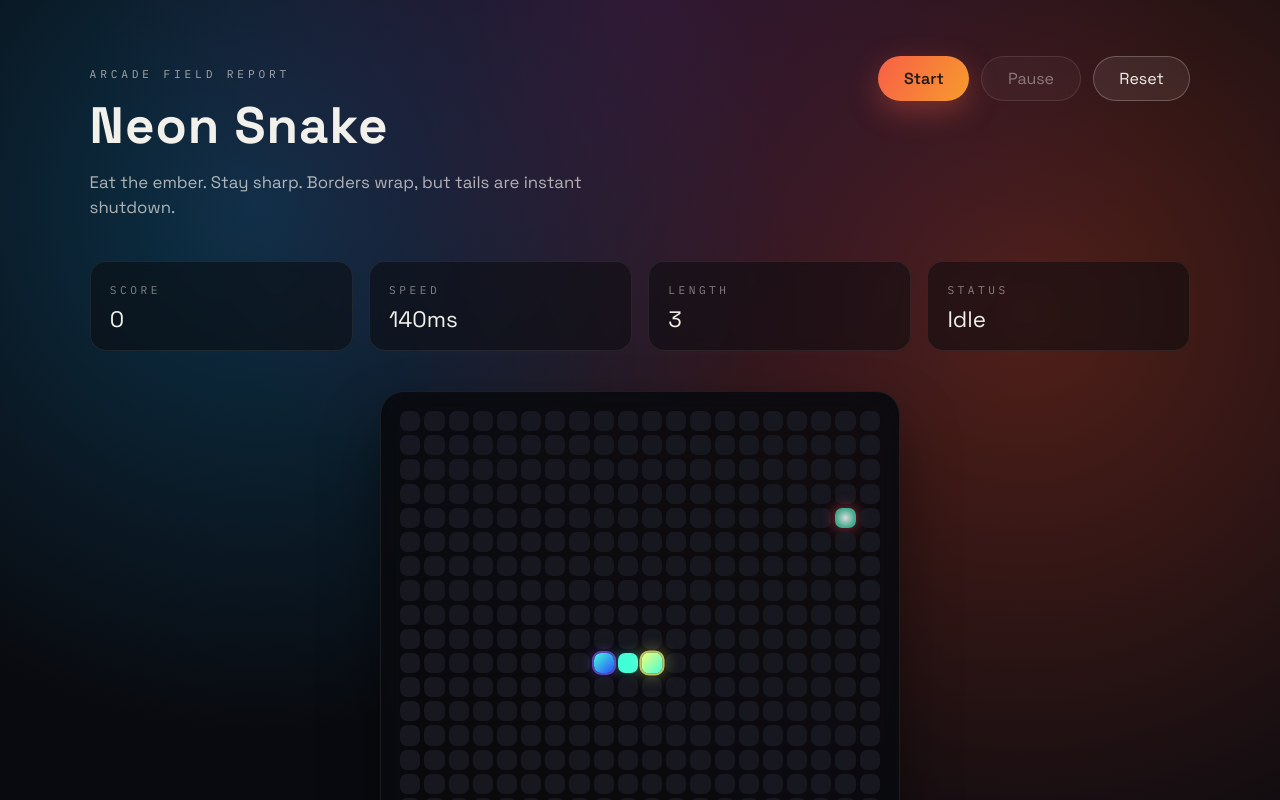
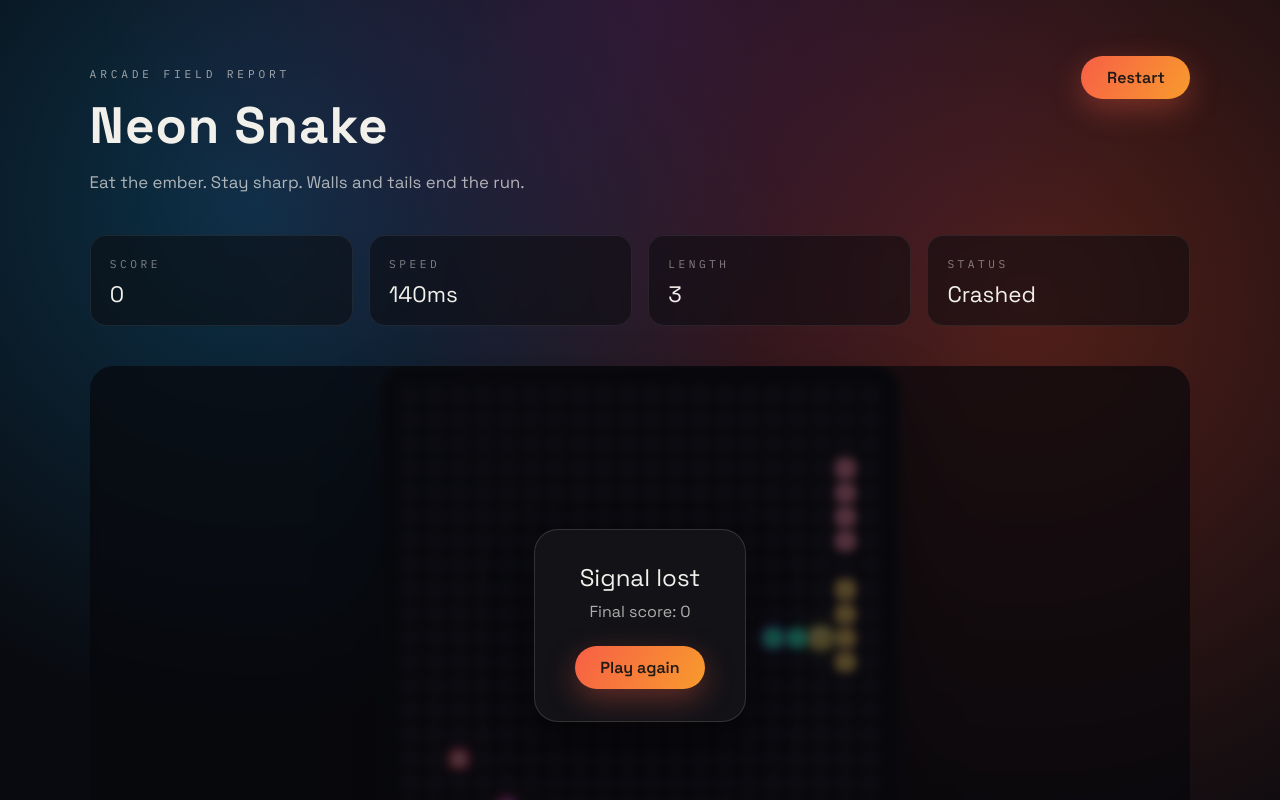
Before and after one commit to ondrejmichejda/ng-snake, an Angular app: page / in a window 1280 px wide. Shown: the top 800 px of the page. Built offline with nearby package versions, Linux system fonts and the light colour scheme.

Commit message:
feat: add npc snakes and remove wraparound

```diff
--- a/src/app/app.component.css
+++ b/src/app/app.component.css
@@ -147,15 +147,20 @@ button:disabled {
   box-shadow: 0 0 12px rgba(78, 247, 255, 0.35);
 }
 
+.cell.npc {
+  background: var(--npc-color, #ff8fab);
+  box-shadow: 0 0 12px rgba(255, 143, 171, 0.35);
+}
+
 .cell.head {
-  background: linear-gradient(135deg, #f6ff7a, var(--snake-color, #f3c84b));
+  background: linear-gradient(135deg, #fff2a8, #f3c84b);
   transform: scale(1.05);
   box-shadow: 0 0 16px rgba(246, 255, 122, 0.55);
   outline: 2px solid rgba(246, 255, 122, 0.7);
 }
 
 .cell.tail {
-  background: linear-gradient(135deg, var(--snake-color, #7b5cff), #2b4bff);
+  background: var(--snake-color, #2bc1ff);
   box-shadow: 0 0 14px rgba(123, 92, 255, 0.55);
   outline: 2px solid rgba(123, 92, 255, 0.65);
 }
--- a/src/app/app.component.html
+++ b/src/app/app.component.html
@@ -3,18 +3,10 @@
     <div>
       <p class="eyebrow">Arcade field report</p>
       <h1>Neon Snake</h1>
-      <p class="subtitle">
-        Eat the ember. Stay sharp. Borders wrap, but tails are instant shutdown.
-      </p>
+      <p class="subtitle">Eat the ember. Stay sharp. Walls and tails end the run.</p>
     </div>
     <div class="cta">
-      <button class="primary" type="button" (click)="startGame()" [disabled]="running">
-        {{ gameOver ? 'Restart' : 'Start' }}
-      </button>
-      <button class="ghost" type="button" (click)="pauseGame()" [disabled]="!running">
-        Pause
-      </button>
-      <button class="ghost" type="button" (click)="resetGame()">Reset</button>
+      <button class="primary" type="button" (click)="resetGame()">Restart</button>
     </div>
   </header>
 
@@ -45,8 +37,10 @@
           [class.snake]="isSnake(cell)"
           [class.head]="isHead(cell)"
           [class.tail]="isTail(cell)"
+          [class.npc]="isNpc(cell)"
           [class.food]="isFood(cell)"
           [style.--snake-color]="getSnakeColor(cell)"
+          [style.--npc-color]="getNpcColor(cell)"
           [style.--food-color]="getFoodColor(cell)"
         ></div>
       }
@@ -56,12 +50,12 @@
       <div class="panel">
         <p class="panel-title">Signal lost</p>
         <p class="panel-score">Final score: {{ score }}</p>
-        <button class="primary" type="button" (click)="startGame()">Play again</button>
+        <button class="primary" type="button" (click)="resetGame()">Play again</button>
       </div>
     </div>
   </div>
 
   <footer class="footer">
-    <div>Arrow keys or WASD to steer. Space/Enter to start or pause. Borders wrap.</div>
+    <div>Arrow keys or WASD to steer. Game starts automatically. Walls end the run.</div>
   </footer>
 </div>
--- a/src/app/app.component.ts
+++ b/src/app/app.component.ts
@@ -12,6 +12,12 @@ type Direction = { x: number; y: number };
 type Position = { x: number; y: number };
 type SnakeSegment = Position & { color: string };
 type Food = Position & { color: string };
+type NpcSnake = {
+  id: string;
+  segments: SnakeSegment[];
+  direction: Direction;
+  color: string;
+};
 
 @Component({
   selector: 'app-root',
@@ -28,6 +34,9 @@ export class AppComponent implements OnInit, OnDestroy {
   snake: SnakeSegment[] = [];
   snakeSet = new Set<string>();
   snakeColors = new Map<string, string>();
+  npcSnakes: NpcSnake[] = [];
+  npcSet = new Set<string>();
+  npcColors = new Map<string, string>();
   foods: Food[] = [];
   foodSet = new Set<string>();
   foodColors = new Map<string, string>();
@@ -41,15 +50,16 @@ export class AppComponent implements OnInit, OnDestroy {
   speedMs = 140;
   private readonly minSpeedMs = 60;
   private readonly speedStepMs = 5;
-  private readonly maxFoods = 3;
-  private readonly initialSnakeColor = '#41ffd9';
+  private readonly maxFoods = 5;
+  private readonly npcCount = 2;
+  private readonly initialSnakeColor = '#33ffd1';
   private readonly foodPalette = [
     '#ff4d6d',
     '#f9c74f',
-    '#4cc9f0',
     '#f8961e',
     '#b5179e',
-    '#43aa8b'
+    '#ff8fab',
+    '#4cc9f0'
   ];
 
   private timerId: number | undefined;
@@ -61,34 +71,6 @@ export class AppComponent implements OnInit, OnDestroy {
 
   ngOnDestroy(): void {
     this.stopLoop();
-  }
-
-  startGame(): void {
-    if (this.running) {
-      return;
-    }
-
-    if (this.gameOver) {
-      this.resetGame();
-    }
-
-    this.running = true;
-    this.startLoop();
-    this.scrollBoardIntoView();
-  }
-
-  pauseGame(): void {
-    this.running = false;
-    this.stopLoop();
-  }
-
-  toggleGame(): void {
-    if (this.running) {
-      this.pauseGame();
-      return;
-    }
-
-    this.startGame();
   }
 
   resetGame(): void {
@@ -104,24 +86,24 @@ export class AppComponent implements OnInit, OnDestroy {
     this.snakeColors = new Map(
       this.snake.map((segment) => [this.posKey(segment), segment.color])
     );
+    this.npcSet = new Set<string>();
+    this.npcColors = new Map<string, string>();
+    this.npcSnakes = this.createNpcSnakes();
+    this.rebuildNpcSets();
     this.direction = { x: 1, y: 0 };
     this.requestedDirection = { x: 1, y: 0 };
     this.score = 0;
     this.speedMs = 140;
     this.gameOver = false;
     this.placeFoods();
-    this.running = false;
+    this.running = true;
+    this.startLoop();
+    this.scrollBoardIntoView();
   }
 
   @HostListener('window:keydown', ['$event'])
   handleKey(event: KeyboardEvent): void {
     const key = event.key.toLowerCase();
-
-    if (key === ' ' || key === 'enter') {
-      event.preventDefault();
-      this.toggleGame();
-      return;
-    }
 
     const next = this.keyToDirection(key);
     if (!next) {
@@ -171,6 +153,16 @@ export class AppComponent implements OnInit, OnDestroy {
     return this.snakeColors.get(this.posKey(pos)) ?? null;
   }
 
+  isNpc(index: number): boolean {
+    const pos = this.indexToPos(index);
+    return this.npcSet.has(this.posKey(pos));
+  }
+
+  getNpcColor(index: number): string | null {
+    const pos = this.indexToPos(index);
+    return this.npcColors.get(this.posKey(pos)) ?? null;
+  }
+
   getFoodColor(index: number): string | null {
     const pos = this.indexToPos(index);
     return this.foodColors.get(this.posKey(pos)) ?? null;
@@ -181,12 +173,22 @@ export class AppComponent implements OnInit, OnDestroy {
       return;
     }
 
+    this.moveNpcSnakes();
+    if (this.gameOver) {
+      return;
+    }
+
     const head = this.snake[0];
     const nextDirection = this.requestedDirection;
-    const nextHead = this.wrapPosition({
+    const nextHead = {
       x: head.x + nextDirection.x,
       y: head.y + nextDirection.y
-    });
+    };
+
+    if (this.isOutOfBounds(nextHead)) {
+      this.endGame();
+      return;
+    }
 
     const nextKey = this.posKey(nextHead);
     const tail = this.snake[this.snake.length - 1];
@@ -194,14 +196,17 @@ export class AppComponent implements OnInit, OnDestroy {
     const foodIndex = this.foodIndexAt(nextHead);
     const willGrow = foodIndex >= 0;
 
+    if (this.npcSet.has(nextKey)) {
+      this.endGame();
+      return;
+    }
+
     if (this.snakeSet.has(nextKey) && !(nextKey === tailKey && !willGrow)) {
       this.endGame();
       return;
     }
 
-    const nextColor = willGrow
-      ? this.foods[foodIndex]?.color ?? head.color
-      : head.color;
+    const nextColor = head.color;
     const nextSegment: SnakeSegment = { ...nextHead, color: nextColor };
 
     this.snake.unshift(nextSegment);
@@ -209,6 +214,7 @@ export class AppComponent implements OnInit, OnDestroy {
     this.snakeColors.set(nextKey, nextSegment.color);
 
     if (willGrow) {
+      const eatenColor = this.foods[foodIndex]?.color ?? head.color;
       this.score += 1;
       this.increaseSpeed();
       this.consumeFoodAt(foodIndex);
@@ -216,6 +222,20 @@ export class AppComponent implements OnInit, OnDestroy {
         this.placeFoods();
       } else {
         this.maybeSpawnBonusFood();
+      }
+      const removed = this.snake.pop();
+      if (removed) {
+        const removedKey = this.posKey(removed);
+        this.snakeSet.delete(removedKey);
+        this.snakeColors.delete(removedKey);
+      }
+
+      if (tail) {
+        const tailSegment: SnakeSegment = { x: tail.x, y: tail.y, color: eatenColor };
+        const tailSegmentKey = this.posKey(tailSegment);
+        this.snake.push(tailSegment);
+        this.snakeSet.add(tailSegmentKey);
+        this.snakeColors.set(tailSegmentKey, eatenColor);
       }
     } else {
       const removed = this.snake.pop();
@@ -276,36 +296,312 @@ export class AppComponent implements OnInit, OnDestroy {
     }, 0);
   }
 
-  private placeFoods(): void {
+  private moveNpcSnakes(): void {
+    if (this.npcSnakes.length === 0) {
+      return;
+    }
+
+    const occupied = new Set([...this.snakeSet, ...this.npcSet]);
+    const updatedSnakes: NpcSnake[] = [];
+
+    for (const npc of this.npcSnakes) {
+      for (const segment of npc.segments) {
+        occupied.delete(this.posKey(segment));
+      }
+
+      const direction = this.chooseNpcDirection(npc, occupied);
+      if (direction.x === 0 && direction.y === 0) {
+        for (const segment of npc.segments) {
+          occupied.add(this.posKey(segment));
+        }
+        updatedSnakes.push(npc);
+        continue;
+      }
+
+      const head = npc.segments[0];
+      const nextHead = {
+        x: head.x + direction.x,
+        y: head.y + direction.y
+      };
+      if (this.isOutOfBounds(nextHead)) {
+        for (const segment of npc.segments) {
+          occupied.add(this.posKey(segment));
+        }
+        updatedSnakes.push(npc);
+        continue;
+      }
+      const nextKey = this.posKey(nextHead);
+      const foodIndex = this.foodIndexAt(nextHead);
+      const willGrow = foodIndex >= 0;
+
+      if (!this.isNpcMoveSafe(npc, nextKey, willGrow, occupied)) {
+        for (const segment of npc.segments) {
+          occupied.add(this.posKey(segment));
+        }
+        updatedSnakes.push(npc);
+        continue;
+      }
+
+      if (this.snakeSet.has(nextKey)) {
+        this.endGame();
+        return;
+      }
+
+      const nextSegment: SnakeSegment = { ...nextHead, color: head.color };
+      const nextSegments = [nextSegment, ...npc.segments];
+
+      if (willGrow) {
+        this.consumeFoodAt(foodIndex);
+        if (this.foods.length === 0) {
+          this.placeFoods(occupied);
+        } else {
+          this.maybeSpawnBonusFood(occupied);
+        }
+
+        nextSegments.pop();
+        const tail = npc.segments[npc.segments.length - 1];
+        if (tail) {
+          nextSegments.push({ x: tail.x, y: tail.y, color: npc.color });
+        }
+      } else {
+        nextSegments.pop();
+      }
+
+      for (const segment of nextSegments) {
+        occupied.add(this.posKey(segment));
+      }
+
+      updatedSnakes.push({
+        ...npc,
+        direction,
+        segments: nextSegments
+      });
+    }
+
+    this.npcSnakes = updatedSnakes;
+    this.rebuildNpcSets();
+  }
+
+  private chooseNpcDirection(npc: NpcSnake, occupied: Set<string>): Direction {
+    const head = npc.segments[0];
+    const target = this.closestFood(head);
+    const candidates = this.shuffledDirections();
+
+    const scored = candidates
+      .map((direction) => {
+        const next = {
+          x: head.x + direction.x,
+          y: head.y + direction.y
+        };
+        const score = target ? this.manhattanDistance(next, target) : 0;
+        return { direction, score };
+      })
+      .sort((a, b) => a.score - b.score);
+
+    const preferred = scored.filter((item) => !this.isOpposite(item.direction, npc.direction));
+    const chosen =
+      this.pickNpcDirection(preferred, npc, occupied) ??
+      this.pickNpcDirection(scored, npc, occupied);
+
+    return chosen ?? { x: 0, y: 0 };
+  }
+
+  private pickNpcDirection(
+    candidates: Array<{ direction: Direction; score: number }>,
+    npc: NpcSnake,
+    occupied: Set<string>
+  ): Direction | null {
+    for (const candidate of candidates) {
+      const next = {
+        x: npc.segments[0].x + candidate.direction.x,
+        y: npc.segments[0].y + candidate.direction.y
+      };
+      if (this.isOutOfBounds(next)) {
+        continue;
+      }
+      const nextKey = this.posKey(next);
+      const willGrow = this.foodIndexAt(next) >= 0;
+
+      if (this.isNpcMoveSafe(npc, nextKey, willGrow, occupied)) {
+        return candidate.direction;
+      }
+    }
+
+    return null;
+  }
+
+  private isNpcMoveSafe(
+    npc: NpcSnake,
+    nextKey: string,
+    willGrow: boolean,
+    occupied: Set<string>
+  ): boolean {
+    if (occupied.has(nextKey)) {
+      return false;
+    }
+
+    const tail = npc.segments[npc.segments.length - 1];
+    const tailKey = tail ? this.posKey(tail) : '';
+
+    for (const segment of npc.segments) {
+      const segmentKey = this.posKey(segment);
+      if (segmentKey === nextKey) {
+        return nextKey === tailKey && !willGrow;
+      }
+    }
+
+    return true;
+  }
+
+  private shuffledDirections(): Direction[] {
+    const directions: Direction[] = [
+      { x: 0, y: -1 },
+      { x: 0, y: 1 },
+      { x: -1, y: 0 },
+      { x: 1, y: 0 }
+    ];
+
+    for (let i = directions.length - 1; i > 0; i -= 1) {
+      const j = Math.floor(Math.random() * (i + 1));
+      const temp = directions[i];
+      directions[i] = directions[j] ?? directions[i];
+      directions[j] = temp ?? directions[j];
+    }
+
+    return directions;
+  }
+
+  private manhattanDistance(a: Position, b: Position): number {
+    return Math.abs(a.x - b.x) + Math.abs(a.y - b.y);
+  }
+
+  private closestFood(pos: Position): Position | null {
+    if (this.foods.length === 0) {
+      return null;
+    }
+
+    let nearest = this.foods[0];
+    let bestDistance = this.manhattanDistance(pos, nearest);
+
+    for (const food of this.foods) {
+      const distance = this.manhattanDistance(pos, food);
+      if (distance < bestDistance) {
+        bestDistance = distance;
+        nearest = food;
+      }
+    }
+
+    return nearest;
+  }
+
+  private createNpcSnakes(): NpcSnake[] {
+    const snakes: NpcSnake[] = [];
+    const palette = ['#ff8fab', '#ffd166', '#06d6a0', '#8ecae6'];
+
+    for (let i = 0; i < this.npcCount; i += 1) {
+      const npc = this.spawnNpcSnake(`npc-${i + 1}`, palette[i % palette.length] ?? '#ffd166');
+      if (npc) {
+        snakes.push(npc);
+      }
+    }
+
+    return snakes;
+  }
+
+  private spawnNpcSnake(id: string, color: string): NpcSnake | null {
+    const maxAttempts = 60;
+    const length = 3;
+    const directions = this.shuffledDirections();
+
+    for (let attempt = 0; attempt < maxAttempts; attempt += 1) {
+      const direction = directions[attempt % directions.length] ?? { x: 1, y: 0 };
+      const head: Position = {
+        x: Math.floor(Math.random() * this.gridSize),
+        y: Math.floor(Math.random() * this.gridSize)
+      };
+
+      const segments: SnakeSegment[] = [];
+      let blocked = false;
+
+      for (let i = 0; i < length; i += 1) {
+        const segmentPos = {
+          x: head.x - direction.x * i,
+          y: head.y - direction.y * i
+        };
+        if (this.isOutOfBounds(segmentPos)) {
+          blocked = true;
+          break;
+        }
+        const key = this.posKey(segmentPos);
+
+        if (this.snakeSet.has(key) || this.npcSet.has(key)) {
+          blocked = true;
+          break;
+        }
+
+        segments.push({ ...segmentPos, color });
+      }
+
+      if (!blocked) {
+        return { id, segments, direction, color };
+      }
+    }
+
+    return null;
+  }
+
+  private rebuildNpcSets(): void {
+    this.npcSet = new Set<string>();
+    this.npcColors = new Map<string, string>();
+
+    for (const npc of this.npcSnakes) {
+      for (const segment of npc.segments) {
+        const key = this.posKey(segment);
+        this.npcSet.add(key);
+        this.npcColors.set(key, segment.color);
+      }
+    }
+  }
+
+  private currentOccupiedKeys(): Set<string> {
+    return new Set([...this.snakeSet, ...this.npcSet]);
+  }
+
+  private placeFoods(blockedKeys?: Set<string>): void {
     this.foods = [];
     this.foodSet.clear();
     this.foodColors.clear();
 
-    let count = 1;
-    if (Math.random() < 0.35) {
+    const blocked = blockedKeys ?? this.currentOccupiedKeys();
+    let count = 2;
+    if (Math.random() < 0.5) {
       count += 1;
     }
-    if (Math.random() < 0.15) {
+    if (Math.random() < 0.25) {
+      count += 1;
+    }
+    if (Math.random() < 0.1) {
       count += 1;
     }
 
     const foodCount = Math.min(count, this.maxFoods);
     for (let i = 0; i < foodCount; i += 1) {
-      this.addFood();
+      this.addFood(blocked);
     }
   }
 
-  private maybeSpawnBonusFood(): void {
+  private maybeSpawnBonusFood(blockedKeys?: Set<string>): void {
     if (this.foods.length >= this.maxFoods) {
       return;
     }
 
-    if (Math.random() < 0.25) {
-      this.addFood();
+    if (Math.random() < 0.45) {
+      this.addFood(blockedKeys ?? this.currentOccupiedKeys());
     }
   }
 
-  private addFood(): void {
+  private addFood(blockedKeys?: Set<string>): void {
+    const blocked = blockedKeys ?? this.currentOccupiedKeys();
     let idx = 0;
     let next: Position = { x: 0, y: 0 };
     let nextKey = '';
@@ -314,7 +610,10 @@ export class AppComponent implements OnInit, OnDestroy {
       idx = Math.floor(Math.random() * this.gridSize * this.gridSize);
       next = { x: idx % this.gridSize, y: Math.floor(idx / this.gridSize) };
       nextKey = this.posKey(next);
-    } while (this.snakeSet.has(nextKey) || this.foodSet.has(nextKey));
+    } while (
+      blocked.has(nextKey) ||
+      this.foodSet.has(nextKey)
+    );
 
     const color = this.randomFoodColor();
     const food: Food = { ...next, color };
@@ -375,13 +674,16 @@ export class AppComponent implements OnInit, OnDestroy {
     return a.x === -b.x && a.y === -b.y;
   }
 
-  private wrapPosition(pos: Position): Position {
-    const x = (pos.x + this.gridSize) % this.gridSize;
-    const y = (pos.y + this.gridSize) % this.gridSize;
-    return { x, y };
-  }
-
   private samePosition(a: Position, b: Position): boolean {
     return a.x === b.x && a.y === b.y;
   }
+
+  private isOutOfBounds(pos: Position): boolean {
+    return (
+      pos.x < 0 ||
+      pos.y < 0 ||
+      pos.x >= this.gridSize ||
+      pos.y >= this.gridSize
+    );
+  }
 }
```
Also changed, not shown: 1 other file (tests, documents, lock files or other folders).
